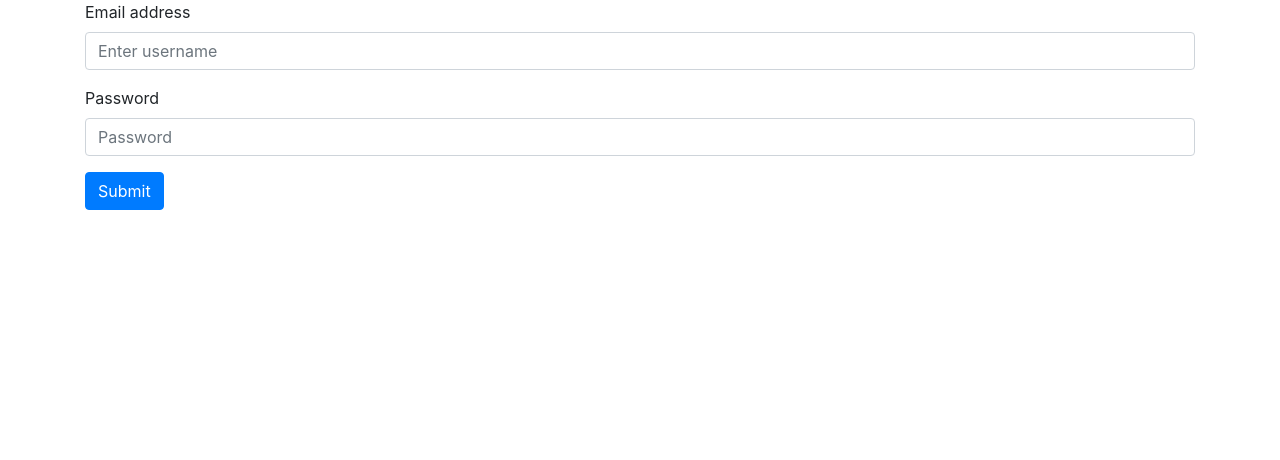
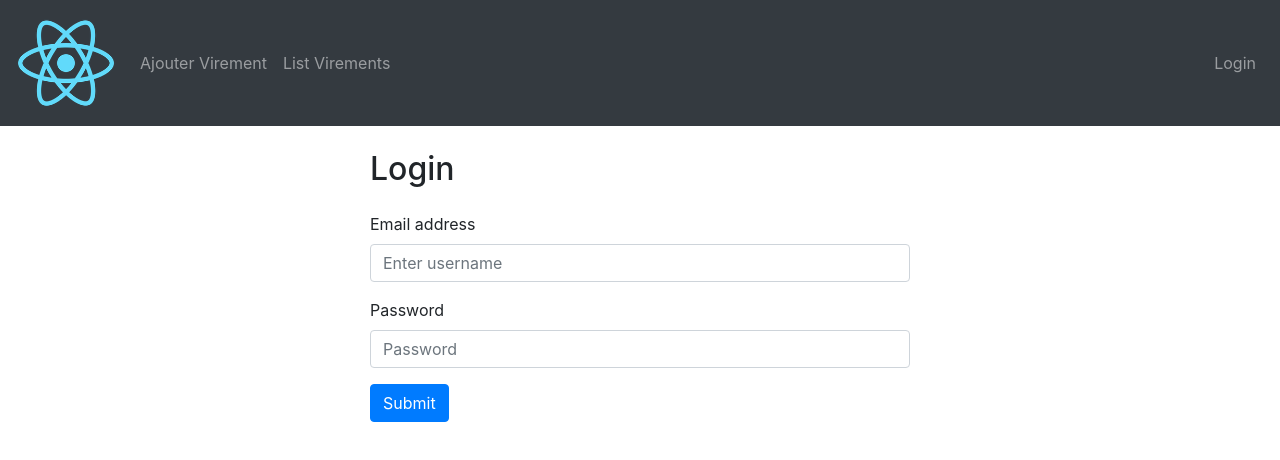
Before and after one commit to aymannc/adria-fornt, a React (Create React App) app: page /auth in a window 1280 px wide. Shown: the top 460 px of the page. Built offline with nearby package versions, Linux system fonts and the light colour scheme.

Commit message:
Adding header

```diff
--- a/src/App.tsx
+++ b/src/App.tsx
@@ -5,6 +5,8 @@ import {combineReducers, createStore} from "redux";
 import {BrowserRouter} from "react-router-dom";
 import {Redirect, Route, Switch} from "react-router";
 import Auth from "./auth/Auth";
+import {Container} from "react-bootstrap";
+import Header from "./header/Header";
 
 const store = createStore(combineReducers({}))
 
@@ -12,6 +14,8 @@ function App() {
     return (
         <Provider store={store}>
             <BrowserRouter>
+                <Header/>
+                <Container>
                     <Switch>
                         <Route path='/auth' component={Auth}/>
                         <Route path='/ajouter-virement-multiple' render={() => <p>ajouter-virement-multiple</p>}/>
@@ -20,6 +24,7 @@ function App() {
                         <Route path='/list-virements' render={() => <p>list-virements</p>}/>
                         <Redirect to='/auth'/>
                     </Switch>
+                </Container>
             </BrowserRouter>
 
         </Provider>
--- a/src/auth/Auth.tsx
+++ b/src/auth/Auth.tsx
@@ -1,5 +1,5 @@
 import React from "react";
-import {Alert, Button, Container, Form} from "react-bootstrap";
+import {Alert, Button, Col, Form, Row} from "react-bootstrap";
 import {useForm} from "react-hook-form";
 import http from '../client'
 
@@ -27,7 +27,10 @@ const Auth = () => {
         })
     };
 
-    return <Container>
+    return (
+        <Row className="justify-content-md-center mt-4">
+            <Col xl={6} md={8} sm={10}>
+                <h2 className="mb-4">Login</h2>
                 <Form onSubmit={handleSubmit(onSubmit)}>
                     <Form.Group controlId="formBasicEmail">
                         <Form.Label>Email address</Form.Label>
@@ -55,7 +58,9 @@ const Auth = () => {
                         Submit
                     </Button>
                 </Form>
-    </Container>
+            </Col>
+        </Row>
+    )
 
 }
 export default Auth;
--- /dev/null
+++ b/src/header/Header.tsx
@@ -0,0 +1,30 @@
+import React from 'react';
+import {Nav, Navbar} from "react-bootstrap";
+import {useHistory} from "react-router-dom";
+
+const iconPath = process.env.PUBLIC_URL + '/logo192.png';
+const Header = (props: any) => {
+    const history = useHistory();
+    return (
+        <Navbar collapseOnSelect expand="lg" bg="dark" variant="dark">
+            <Navbar.Brand href=""><img width="100px" src={iconPath} alt="Logo"/></Navbar.Brand>
+            <Navbar.Collapse id="responsive-navbar-nav">
+                <Nav className="mr-auto">
+                    <Nav.Link onClick={() => {
+                        history.push('/ajouter-virement-multiple')
+                    }}>Ajouter Virement</Nav.Link>
+                    <Nav.Link onClick={() => {
+                        history.push('/list-virements')
+                    }}>List Virements</Nav.Link>
+                </Nav>
+                <Nav>
+                    <Nav.Link onClick={() => {
+                        history.push('/auth')
+                    }}>Login</Nav.Link>
+                </Nav>
+            </Navbar.Collapse>
+        </Navbar>
+    );
+}
+
+export default Header;
```
Lines whose indentation alone changed are shown as unchanged.
